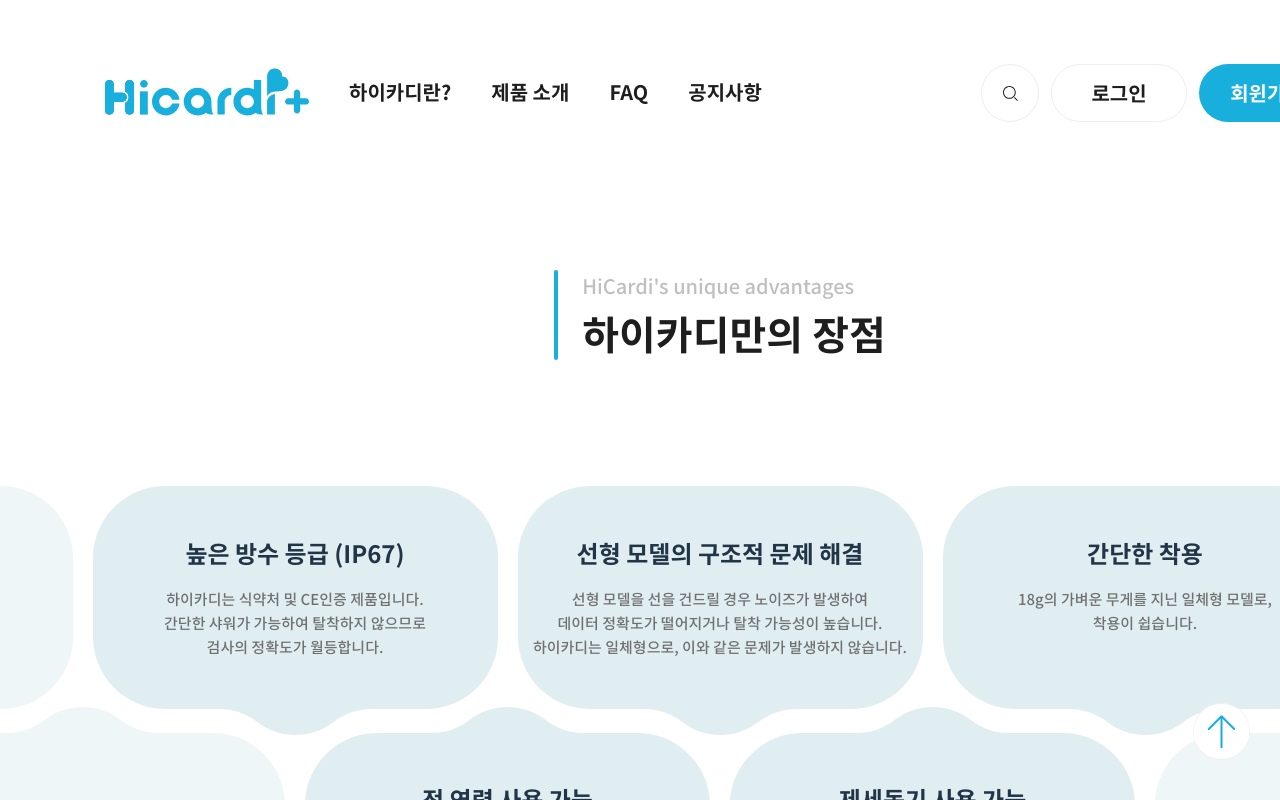
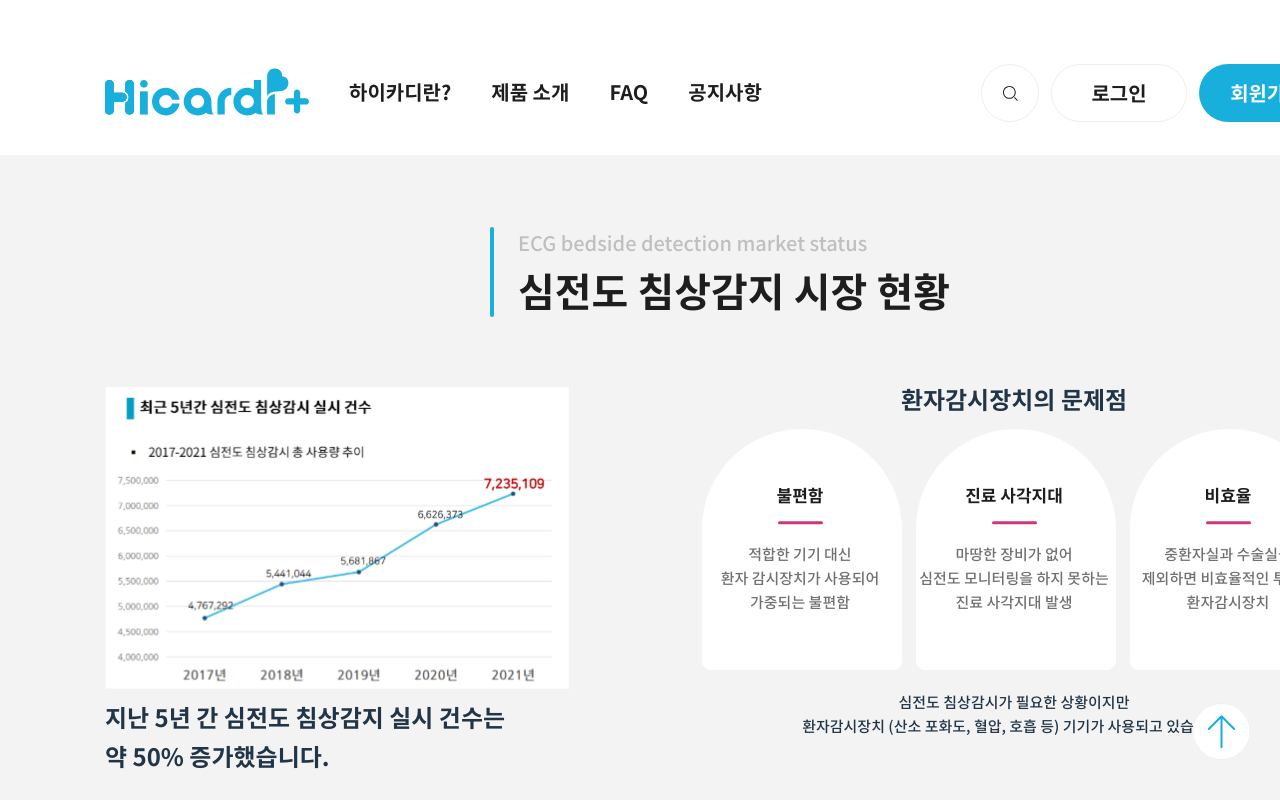
Before and after one commit to DONGA-ST-A/Frontend, a React (Vite) app: page / in a window 1280 px wide. Shown: the top 800 px of the page. Built offline with nearby package versions, Linux system fonts and the light colour scheme; the HTML template or start-up script is replaced by a standard one.

Commit message:
feat: add MarketStatus component

```diff
--- /dev/null
+++ b/src/components/MainPage/MarketStatus.tsx
@@ -0,0 +1,105 @@
+import styled from "styled-components";
+
+import UsageGraph from "@/assets/figure/graph_usage.svg";
+import { Inner } from "@/style/commonStyle";
+
+import MarketStatusElement from "./MarketStatusElement";
+import Title from "./Title";
+
+const problems = [
+  { title: "불편함", description: "적합한 기기 대신\n환자 감시장치가 사용되어\n가중되는 불편함" },
+  {
+    title: "진료 사각지대",
+    description: "마땅한 장비가 없어\n심전도 모니터링을 하지 못하는\n진료 사각지대 발생",
+  },
+  { title: "비효율", description: "중환자실과 수술실을\n제외하면 비효율적인 투자인\n환자감시장치" },
+];
+
+const MarketStatus = () => {
+  return (
+    <Container>
+      <Inner>
+        <Title
+          titleEn="ECG bedside detection market status"
+          titleKo="심전도 침상감지 시장 현황"
+        />
+        <InnerContainer>
+          <GraphContainer>
+            <img
+              alt="최근 5년간 심전도 침상감시 실시 건수"
+              src={UsageGraph}
+              width="464"
+            />
+            <p>
+              <div>지난 5년 간 심전도 침상감지 실시 건수는</div>
+              <div>약 50% 증가했습니다.</div>
+            </p>
+          </GraphContainer>
+          <ProblemContainer>
+            <h1>환자감시장치의 문제점</h1>
+            <div className="element-container">
+              {problems.map((problem) => (
+                <MarketStatusElement
+                  key={problem.title}
+                  title={problem.title}
+                  description={problem.description}
+                />
+              ))}
+            </div>
+            <p>
+              <div>심전도 침상감시가 필요한 상황이지만</div>
+              <div>환자감시장치 (산소 포화도, 혈압, 호흡 등) 기기가 사용되고 있습니다.</div>
+            </p>
+          </ProblemContainer>
+        </InnerContainer>
+      </Inner>
+    </Container>
+  );
+};
+
+const Container = styled.div`
+  background-color: var(--color_background);
+  padding-top: 72px;
+  padding-bottom: 177px;
+`;
+
+const InnerContainer = styled.div`
+  display: flex;
+  justify-content: space-between;
+  margin-top: 64px;
+`;
+
+const GraphContainer = styled.div`
+  p {
+    font-family: NotoSansBold;
+    font-size: 24px;
+    line-height: 1.6em;
+    margin-top: 7px;
+  }
+`;
+
+const ProblemContainer = styled.div`
+  display: flex;
+  flex-direction: column;
+  align-items: center;
+
+  h1 {
+    font-family: NotoSansBold;
+    font-size: 24px;
+  }
+
+  p {
+    font-family: NotoSansMedium;
+    font-size: 15px;
+    text-align: center;
+    line-height: 1.6em;
+  }
+
+  .element-container {
+    display: flex;
+    flex-direction: row;
+    margin: 18px 0px;
+  }
+`;
+
+export default MarketStatus;
--- a/src/components/MainPage/MarketStatusElement.tsx
+++ b/src/components/MainPage/MarketStatusElement.tsx
@@ -2,8 +2,7 @@ import styled from "styled-components";
 
 import MainImg from "@/assets/figure/img_problem.svg";
 
-const text = "적합한 기기 대신\n환자 감시장치가 사용되어\n가중되는 불편함";
-const MarketStatusElement = () => {
+const MarketStatusElement = ({ title, description }: { title: string; description: string }) => {
   return (
     <Container>
       <img
@@ -11,9 +10,9 @@ const MarketStatusElement = () => {
         src={MainImg}
       />
       <TextContainer>
-        <h1>불편함</h1>
+        <h2>{title}</h2>
         <HorizontalLine />
-        <p>{text}</p>
+        <p>{description}</p>
       </TextContainer>
     </Container>
   );
@@ -22,9 +21,10 @@ const MarketStatusElement = () => {
 const Container = styled.div`
   width: 196px;
   position: relative;
+  margin: 0px 9px;
 
   img {
-    width: 196px;
+    width: 200px;
   }
 `;
 const TextContainer = styled.div`
@@ -32,21 +32,21 @@ const TextContainer = styled.div`
   top: 50%;
   left: 50%;
   transform: translate(-50%, -50%);
-  width: 163px;
+  width: inherit;
   display: flex;
   flex-direction: column;
   align-items: center;
   text-align: center;
 
-  h1 {
+  h2 {
     font-family: NotoSansBold;
-    font-size: 15px;
+    font-size: 17px;
     color: var(--color_font);
   }
 
   p {
     font-family: NotoSansMedium;
-    font-size: 11px;
+    font-size: 13px;
     color: var(--color_sub3);
     line-height: 1.6em;
     white-space: pre-line;
@@ -56,7 +56,7 @@ const TextContainer = styled.div`
 const HorizontalLine = styled.div`
   content: "";
   background-color: var(--color_main_pink);
-  width: 41px;
+  width: 45px;
   height: 2.5px;
   border-radius: 6px;
   margin: 18px 0px;
--- a/src/pages/MainPage.tsx
+++ b/src/pages/MainPage.tsx
@@ -1,12 +1,13 @@
 import Advantage from "@/components/MainPage/Advantage";
-import Hospital from "@/components/MainPage/Hospital";
 import ExpectedEffect from "@/components/MainPage/ExpectedEffect";
 import Hospital from "@/components/MainPage/Hospital";
 import LearnMore from "@/components/MainPage/LearnMore";
+import MarketStatus from "@/components/MainPage/MarketStatus";
 
 const MainPage = () => {
   return (
     <>
+      <MarketStatus />
       <Advantage />
       <ExpectedEffect />
       <Hospital />
```
Also changed, not shown: src/assets/figure/graph_usage.svg (added).
